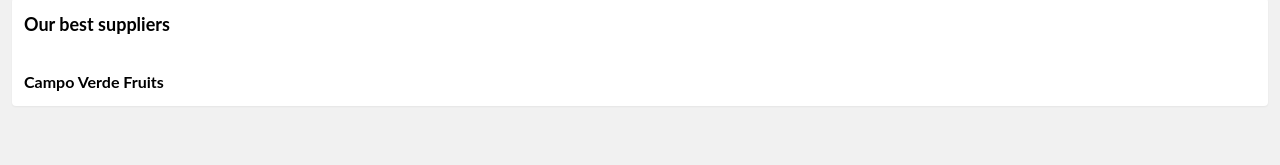
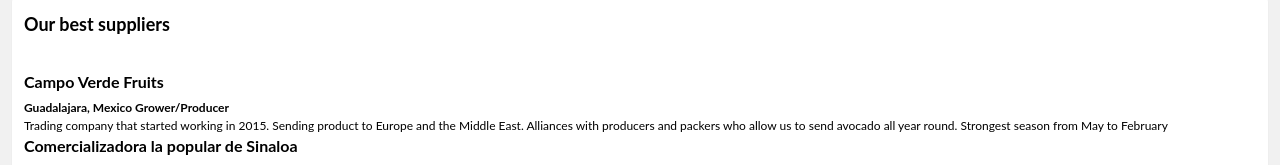
Before and after one commit to Yudai-creator/reserva-business-directory, a Next.js app: page / in a window 1280 px wide. Shown: the part 780-945 px from the top of the page. Before the commit the page ends 898 px from the top, so only its background shows below. Built offline with nearby package versions, Linux system fonts and the light colour scheme; data requests are answered from the project's data file.

Commit message:
perf: fake api routes created; test

```diff
--- a/components/SupplierInfo.js
+++ b/components/SupplierInfo.js
@@ -1,7 +1,21 @@
-const SupplierInfo = () => {
+
+
+const SupplierInfo = ({data}) => {
+
     return (
-        <div>
-            <h2 className="text-black font-bold">Campo Verde Fruits</h2>
+        <div className="text-black">
+          <div className="supplier__list_left-column">
+            <div>
+                <h2 className="font-bold">{data.company_name}</h2>
+                <strong className="text-xs">{data.location} {data.business_type}</strong>
+            </div>
+
+            <p className="text-xs">{data.overview}</p>
+            <div className="card__controls">
+
+            </div>
+            </div>
+          {/* <strong>{data.supplier_commodities.product}</strong> */}
         </div>
      );
 }
--- a/components/TopSuppliers.js
+++ b/components/TopSuppliers.js
@@ -1,11 +1,26 @@
 import SupplierInfo from "./SupplierInfo";
+import { useState, useEffect } from "react";
 
 const TopSuppliers = () => {
+
+    const [dataSet, setData] = useState([])
+
+    useEffect(() =>{
+        const fetchData = async () => {
+        const res = await fetch('http://localhost:5000/suppliers_data')
+        const dataSet = await res.json()
+
+        setData(dataSet)
+        }
+
+        fetchData()
+    }, [])
+
     return (
         <>
         <div className="home__top-suppliers relative w-full p-3 bg-white shadow-sm rounded">
             <h1 className="mb-8 text-black font-bold text-lg">Our best suppliers</h1>
-            <SupplierInfo/>
+            {dataSet.map((data) => (<SupplierInfo data={data} key={data.id}/>))}
         </div>
         </>
      );
--- a/pages/index.js
+++ b/pages/index.js
@@ -1,23 +1,11 @@
 import styles from '../styles/Home.module.css'
 // import NavBar from '../components/NavBar'
-import { useEffect } from 'react'
+import { useEffect, useState } from 'react'
 import TopSuppliers from '../components/TopSuppliers'
 import Link from 'next/link'
 import Head from 'next/head'
 
 export default function Home() {
-
-  useEffect(() =>{
-    const fetchData = async () => {
-      const res = await fetch('http://localhost:5000/suppliers_data')
-      const data = await res.json()
-
-      console.log(data)
-    }
-
-    fetchData()
-  }, [])
-
   return (
     <>
     {/* Home meta tags */}
```
